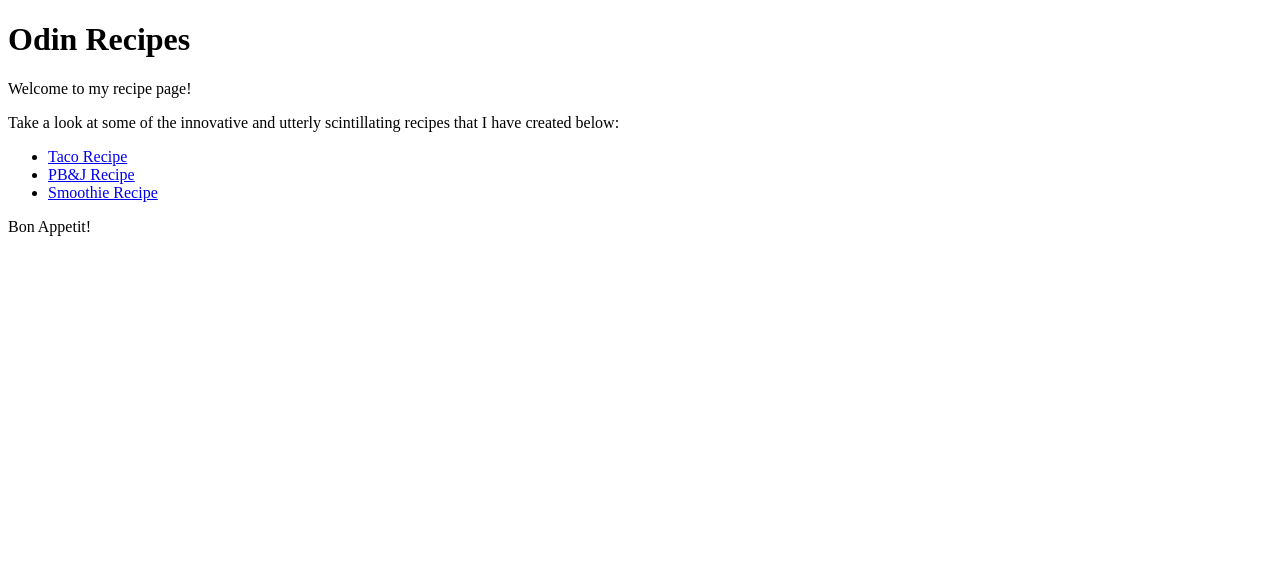
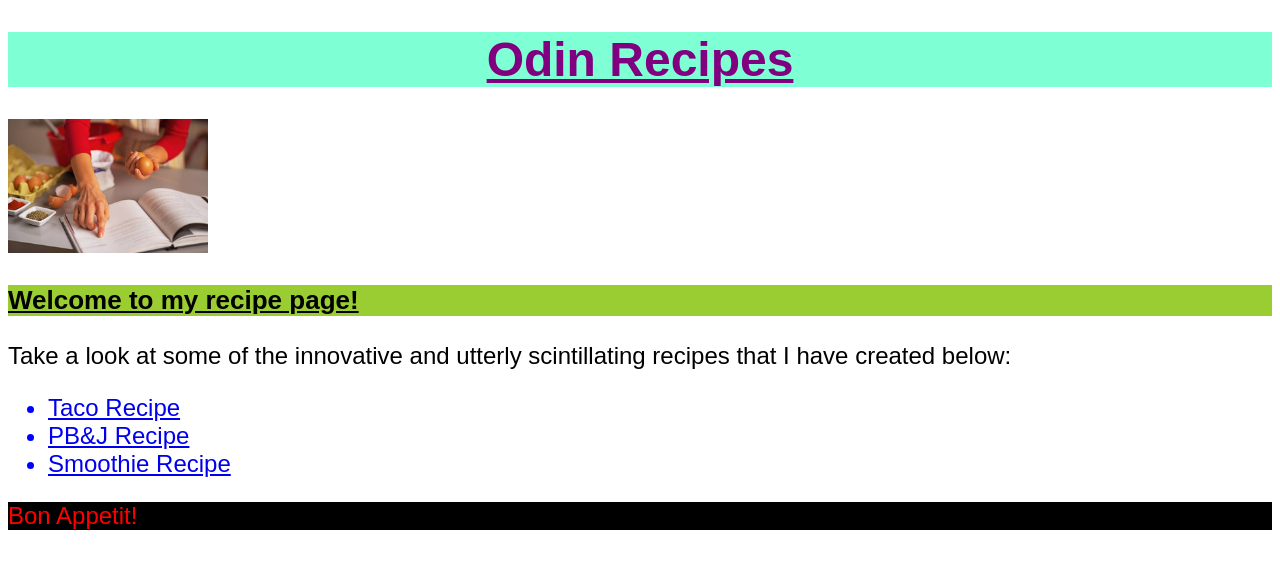
Before and after one commit to tommyrey7/odin-recipes, a plain HTML site: page index.html in a window 1280 px wide. Drawn offline with Linux system fonts and the light colour scheme.

Commit message:
Add class, id, and img, then create style.css
format html doc with class, id, and added image
then created style.css and added some flare...

```diff
--- a/index.html
+++ b/index.html
@@ -4,27 +4,30 @@
     <meta charset="UTF-8">
     <meta name="viewport" content="width=device-width, initial-scale=1.0">
     <title>Odin Recipes</title>
+    <link rel="stylesheet" href="./style.css">
 </head>
 <body>
     <h1>Odin Recipes</h1>
 
-    <p>Welcome to my recipe page!</p>
+    <img class="cooking" src="./recipe-book.jpg" alt="someone following and open recipe book while cooking">
 
-    <p>Take a look at some of the innovative and utterly scintillating recipes that I have created below:</p>
+    <p id="welcome"> Welcome to my recipe page!</p>
+
+    <p class="description">Take a look at some of the innovative and utterly scintillating recipes that I have created below:</p>
 
         <Ul>
-            <li>
+            <li class="recipe">
                 <a href="./recipes/tacos.html">Taco Recipe</a>
             </li>
-            <li>
+            <li class="recipe">
                 <a href="./recipes/pbj.html">PB&J Recipe</a>
             </li>
-            <li>
+            <li class="recipe">
                 <a href="./recipes/smoothie.html">Smoothie Recipe</a>
             </li>
 
         </Ul>
 
-    <p>Bon Appetit!</p>
+    <p id="end"> Bon Appetit!</p>
 </body>
 </html>
--- /dev/null
+++ b/style.css
@@ -0,0 +1,40 @@
+body {
+    font-family: Arial, Helvetica, sans-serif;
+    font-size: 24px;
+}
+
+h1 {
+    text-decoration: underline;
+    background-color: aquamarine;
+    color: purple;
+    font-size: 36;
+    text-align: center;
+}
+
+.cooking {
+    height: auto;
+    width: 200px;
+}
+
+#welcome {
+    color: black;
+    background-color: yellowgreen;
+    font-weight: bold;
+    font-size: 26px;
+text-decoration: underline;
+}
+
+.description {
+    color: black;
+}
+
+.recipe {
+    color: blue;
+    text-decoration: dotted;
+}
+
+#end {
+    color: red;
+    background-color: black;
+    font-weight: lighter;
+}
```
Also changed, not shown: recipe-book.jpg (added).
